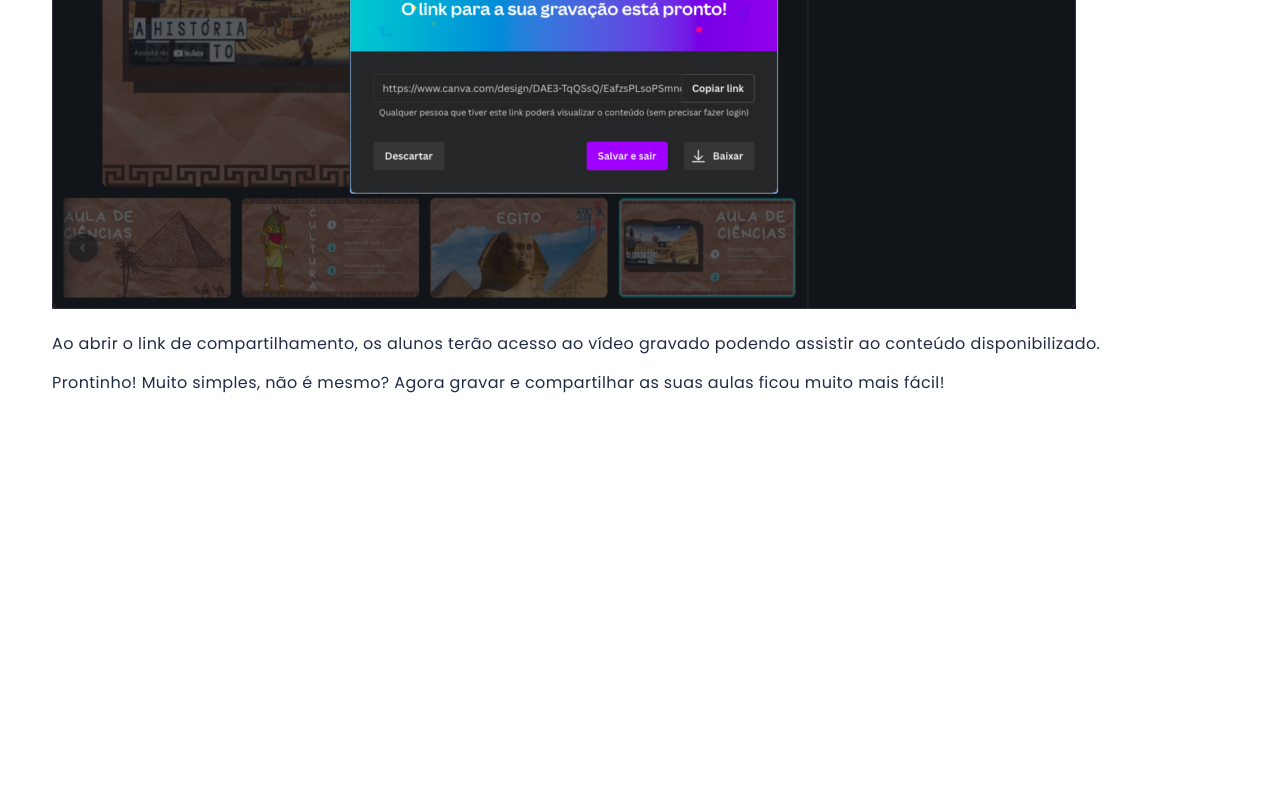
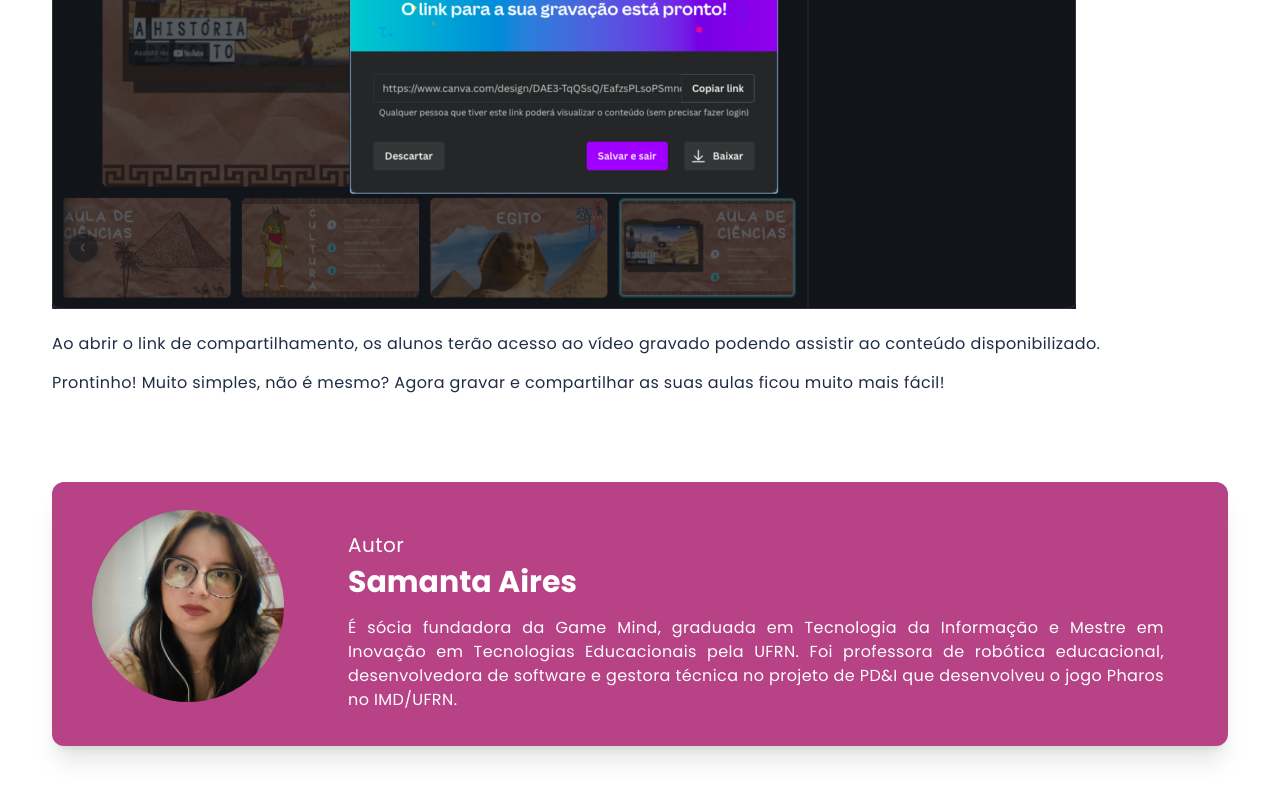
Before and after one commit to Axenrot/gamemind, a Next.js app: page /blog/1 in a window 1280 px wide. Shown: the part 6520-7320 px from the top of the page. Before the commit the page ends 6970 px from the top, so only its background shows below. Built offline with nearby package versions, Linux system fonts and the light colour scheme.

Commit message:
WIP: blog post read page

```diff
--- /dev/null
+++ b/components/AuthorDescription.jsx
@@ -0,0 +1,26 @@
+import React from 'react'
+
+export const AuthorDescription = () => {
+  return (
+    <div className="container flex flex-wrap sm:flex-nowrap bg-pink py-7 rounded-xl mx-auto sm:w-full shadow-xl">
+      <img
+        className="w-48 h-48 rounded-full ml-4 sm:ml-10"
+        src="/images/author.png"
+        alt="author-img"
+      />
+      <div className="text-white text-sm sm:text-lg sm:items-center px-6 pt-4">
+        <p className="text-white px-10">Autor</p>
+        <h1 className="text-2xl sm:text-3xl font-bold px-10">Samanta Aires</h1>
+        <p className="text-white text-sm sm:text-base text-justify px-10 pt-4">
+          É sócia fundadora da Game Mind, graduada em Tecnologia da Informação e
+          Mestre em Inovação em Tecnologias Educacionais pela UFRN. Foi
+          professora de robótica educacional, desenvolvedora de software e
+          gestora técnica no projeto de PD&I que desenvolveu o jogo Pharos no
+          IMD/UFRN.
+        </p>
+      </div>
+    </div>
+  )
+}
+
+export default AuthorDescription
--- a/pages/blog/[id].js
+++ b/pages/blog/[id].js
@@ -4,6 +4,7 @@ import Link from 'next/link'
 import { useRouter } from 'next/router'
 
 import Header from '../../components/layout/Header'
+import AuthorDescription from '../../components/AuthorDescription'
 
 const post = {
   id: 'como-gravar-e-disponibilizar-videoaulas-utilizando-o-canva',
@@ -171,6 +172,9 @@ const Post = () => {
           Prontinho! Muito simples, não é mesmo? Agora gravar e compartilhar as
           suas aulas ficou muito mais fácil!
         </p>
+        <div className="py-20">
+          <AuthorDescription />
+        </div>
       </div>
     </div>
   )
```
